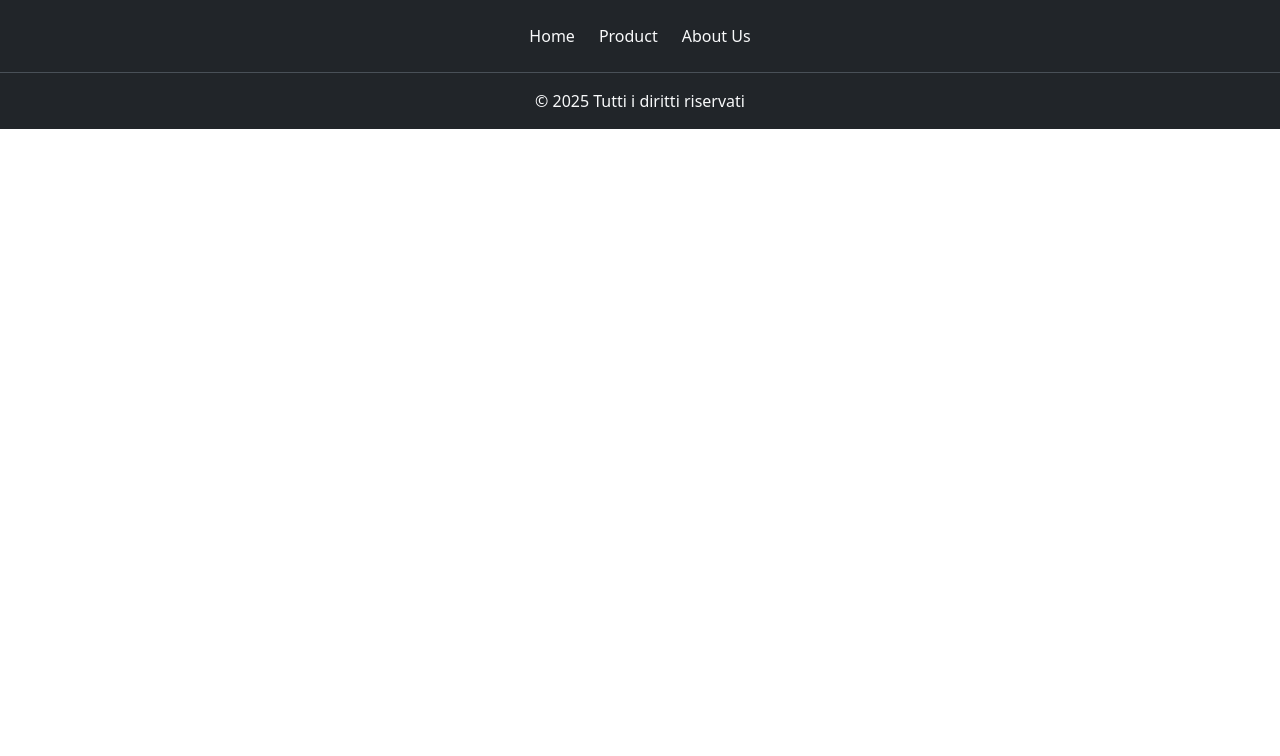
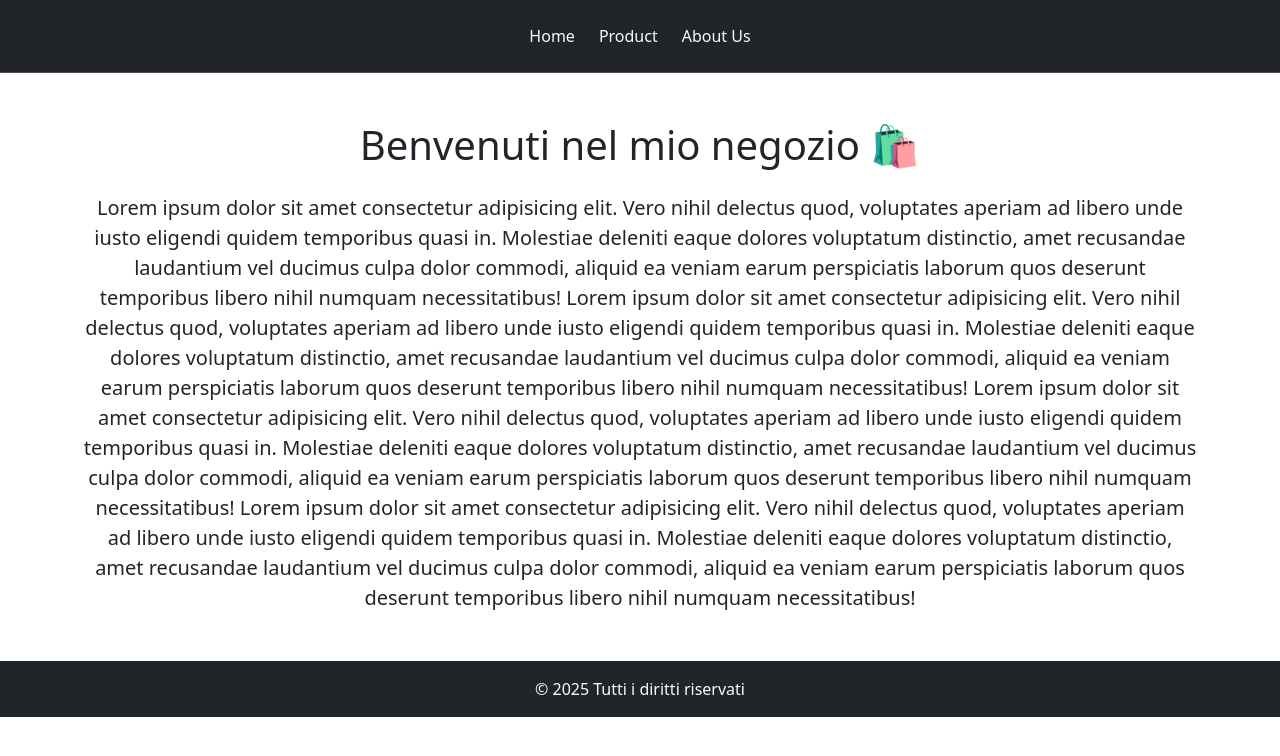
Before and after one commit to asiavenditti/react-router, a React (Vite) app: page / in a window 1280 px wide. Shown: the top 756 px of the page. Built offline with nearby package versions, Linux system fonts and the light colour scheme.

Commit message:
Implement routing and create pages for Home, Products, and About Us

```diff
--- a/src/App.jsx
+++ b/src/App.jsx
@@ -1,12 +1,24 @@
+import { BrowserRouter, Routes, Route } from "react-router-dom"
 import Footer from "./components/Footer"
 import Header from "./components/Header"
+import HomePage from "./pages/HomePage"
+import ProductsPage from "./pages/ProductsPage"
+import AboutUsPage from "./pages/AboutUsPage"
+
 function App() {
 
 
   return (
     <>
-      <Header></Header>
-      <Footer></Footer>
+      <BrowserRouter>
+        <Header />
+        <Routes>
+          <Route index Component={HomePage} />
+          <Route path="/products" Component={ProductsPage} />
+          <Route path="/aboutus" Component={AboutUsPage} />
+        </Routes>
+      </BrowserRouter>
+      <Footer />
     </>
   )
 }
--- a/src/components/Header.jsx
+++ b/src/components/Header.jsx
@@ -1,4 +1,5 @@
 import React from 'react';
+import { NavLink } from 'react-router-dom';
 
 
 function Header() {
@@ -7,13 +8,13 @@ function Header() {
             <div className="container-fluid justify-content-center">
                 <ul className="navbar-nav flex-row gap-4">
                     <li className="nav-item">
-                        <a className="nav-link text-light custom-link" href="#">Home</a>
+                        <NavLink className="nav-link text-light custom-link" to="/">Home</NavLink>
                     </li>
                     <li className="nav-item">
-                        <a className="nav-link text-light custom-link" href="#">Product</a>
+                        <NavLink className="nav-link text-light custom-link" to="/products">Product</NavLink>
                     </li>
                     <li className="nav-item">
-                        <a className="nav-link text-light custom-link" href="#">About Us</a>
+                        <NavLink className="nav-link text-light custom-link" to="/aboutus">About Us</NavLink>
                     </li>
                 </ul>
             </div>
--- a/src/pages/AboutUsPage.jsx
+++ b/src/pages/AboutUsPage.jsx
@@ -0,0 +1,24 @@
+export default function AboutUsPage() {
+    return (
+        <div className="container my-5">
+            <h1 className="mb-4 text-center">About us</h1>
+            <p>
+                Lorem ipsum dolor sit amet consectetur adipisicing elit. Ipsam, dolorem voluptate doloremque molestiae totam incidunt reprehenderit quibusdam accusamus voluptatum nulla assumenda. Repellendus dolore fugit, deleniti rem tempora aspernatur sint quod et blanditiis velit iste! Adipisci dignissimos doloribus assumenda laboriosam quibusdam in praesentium repellendus totam? Aliquid voluptatibus laboriosam accusantium totam sint.
+            </p>
+
+            <h3 className="text-center py-2">THE BEST SHOP EVER</h3>
+            <ul>
+                <li>Lorem ipsum dolor sit amet, consectetur adipiscing elit.</li>
+                <li>Praesent commodo cursus magna, vel scelerisque nisl consectetur et.</li>
+                <li>Donec ullamcorper nulla non metus auctor fringilla.</li>
+                <li>Cras justo odio, dapibus ac facilisis in, egestas eget quam.</li>
+                <li>Maecenas sed diam eget risus varius blandit sit amet non magna.</li>
+                <li>Maecenas sed diam eget risus varius blandit sit amet non magna.</li>
+                <li>Maecenas sed diam eget risus varius blandit sit amet non magna.</li>
+            </ul>
+            <p>
+                Integer posuere erat a ante venenatis dapibus posuere velit aliquet. Vestibulum id ligula porta felis euismod semper. Aenean eu leo quam. Pellentesque ornare sem lacinia quam venenatis vestibulum.
+            </p>
+        </div>
+    )
+}
--- a/src/pages/HomePage.jsx
+++ b/src/pages/HomePage.jsx
@@ -0,0 +1,27 @@
+export default function HomePage() {
+
+    return (
+        <div className="container my-5 text-center">
+            <h1 className="mb-4">Benvenuti nel mio negozio 🛍️</h1>
+            <p className="lead mb-4">
+                Lorem ipsum dolor sit amet consectetur adipisicing elit. Vero nihil delectus quod, voluptates aperiam ad libero
+                unde iusto eligendi quidem temporibus quasi in. Molestiae deleniti eaque dolores voluptatum distinctio, amet
+                recusandae laudantium vel ducimus culpa dolor commodi, aliquid ea veniam earum perspiciatis laborum quos
+                deserunt temporibus libero nihil numquam necessitatibus!
+                Lorem ipsum dolor sit amet consectetur adipisicing elit. Vero nihil delectus quod, voluptates aperiam ad libero
+                unde iusto eligendi quidem temporibus quasi in. Molestiae deleniti eaque dolores voluptatum distinctio, amet
+                recusandae laudantium vel ducimus culpa dolor commodi, aliquid ea veniam earum perspiciatis laborum quos
+                deserunt temporibus libero nihil numquam necessitatibus!
+                Lorem ipsum dolor sit amet consectetur adipisicing elit. Vero nihil delectus quod, voluptates aperiam ad libero
+                unde iusto eligendi quidem temporibus quasi in. Molestiae deleniti eaque dolores voluptatum distinctio, amet
+                recusandae laudantium vel ducimus culpa dolor commodi, aliquid ea veniam earum perspiciatis laborum quos
+                deserunt temporibus libero nihil numquam necessitatibus!
+                Lorem ipsum dolor sit amet consectetur adipisicing elit. Vero nihil delectus quod, voluptates aperiam ad libero
+                unde iusto eligendi quidem temporibus quasi in. Molestiae deleniti eaque dolores voluptatum distinctio, amet
+                recusandae laudantium vel ducimus culpa dolor commodi, aliquid ea veniam earum perspiciatis laborum quos
+                deserunt temporibus libero nihil numquam necessitatibus!
+            </p>
+
+        </div>
+    )
+}
--- /dev/null
+++ b/src/pages/ProductsPage.jsx
@@ -0,0 +1,8 @@
+export default function ProductsPage() {
+    return (
+        <div>
+            <h1>Prodotti</h1>
+            <p>Benvenuto nella pagina dei prodotti!</p>
+        </div>
+    )
+}
```
Also changed, not shown: src/pages/ProducstPage.jsx (deleted).
